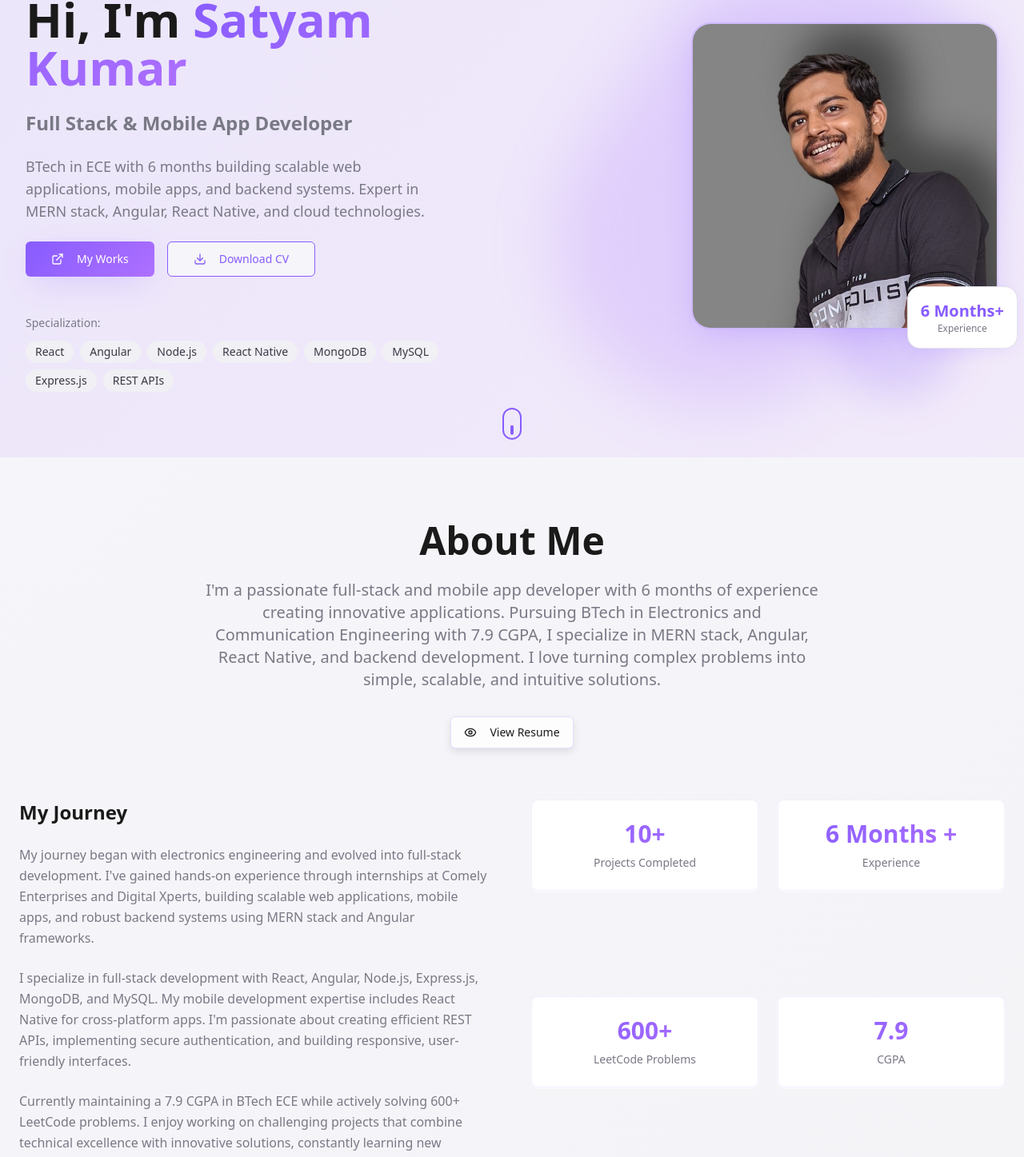
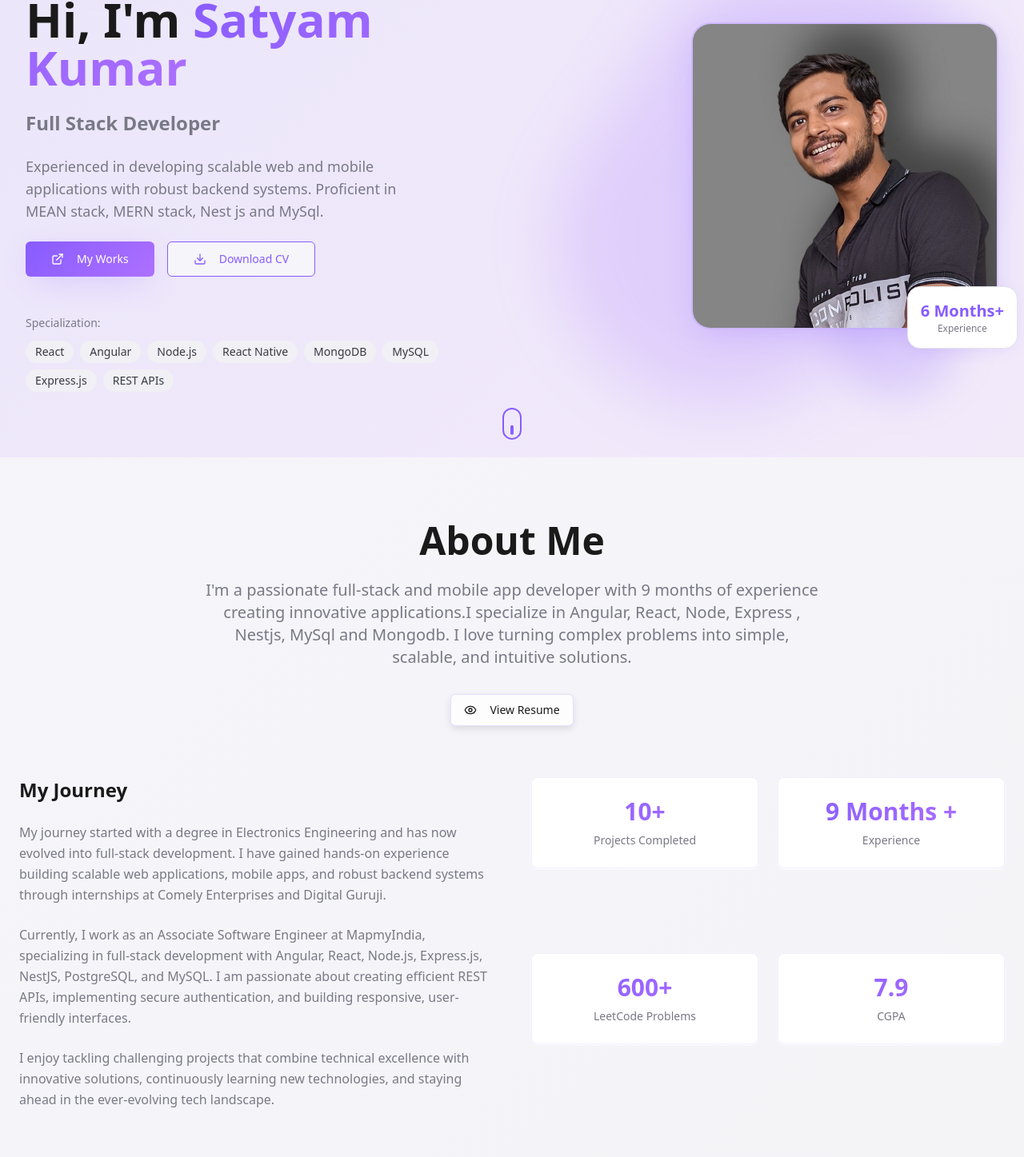
Before and after one commit to Satyamk001/portfolio, a React (Vite) app: page / in a window 1280 px wide. Shown: the part 228-1675 px from the top of the page at 80% size. Built offline with nearby package versions, Linux system fonts and the light colour scheme.

Commit message:
info updated

```diff
--- a/package.json
+++ b/package.json
@@ -44,6 +44,7 @@
     "clsx": "^2.1.1",
     "cmdk": "^1.0.0",
     "date-fns": "^3.6.0",
+    "emailjs-com": "^3.2.0",
     "embla-carousel-react": "^8.3.0",
     "framer-motion": "^12.23.12",
     "input-otp": "^1.2.4",
@@ -79,6 +80,6 @@
     "tailwindcss": "^3.4.11",
     "typescript": "^5.5.3",
     "typescript-eslint": "^8.0.1",
-    "vite": "^7.0.6"
+    "vite": "^5.2.10"
   }
 }
--- a/src/components/AboutSection.tsx
+++ b/src/components/AboutSection.tsx
@@ -29,7 +29,7 @@ const skills = [
 
 const stats = [
   { number: "10+", label: "Projects Completed" },
-  { number: "6 Months +", label: "Experience" },
+  { number: "9 Months +", label: "Experience" },
   { number: "600+", label: "LeetCode Problems" },
   { number: "7.9", label: "CGPA" }
 ];
@@ -47,9 +47,8 @@ export const AboutSection = () => {
         >
           <h2 className="text-4xl md:text-5xl font-bold mb-6">About Me</h2>
           <p className="text-base sm:text-lg lg:text-xl text-muted-foreground max-w-3xl mx-auto leading-relaxed mb-8 px-4 sm:px-0">
-            I'm a passionate full-stack and mobile app developer with 6 months of experience creating
-            innovative applications. Pursuing BTech in Electronics and Communication Engineering
-            with 7.9 CGPA, I specialize in MERN stack, Angular, React Native, and backend development.
+            I'm a passionate full-stack and mobile app developer with 9 months of experience creating
+            innovative applications.I specialize in Angular, React, Node, Express , Nestjs, MySql and Mongodb.
             I love turning complex problems into simple, scalable, and intuitive solutions.
           </p>
 
@@ -67,24 +66,22 @@ export const AboutSection = () => {
             viewport={{ once: true }}
             className="space-y-6"
           >
-            <h3 className="text-2xl font-semibold mb-4">My Journey</h3>
+           <h3 className="text-2xl font-semibold mb-4">My Journey</h3>
             <p className="text-muted-foreground leading-relaxed">
-              My journey began with electronics engineering and evolved into full-stack development.
-              I've gained hands-on experience through internships at Comely Enterprises and Digital Xperts,
-              building scalable web applications, mobile apps, and robust backend systems using MERN stack
-              and Angular frameworks.
+              My journey started with a degree in Electronics Engineering and has now evolved into full-stack development.
+              I have gained hands-on experience building scalable web applications, mobile apps, and robust backend systems
+              through internships at Comely Enterprises and Digital Guruji.
             </p>
             <p className="text-muted-foreground leading-relaxed">
-              I specialize in full-stack development with React, Angular, Node.js, Express.js, MongoDB,
-              and MySQL. My mobile development expertise includes React Native for cross-platform apps.
-              I'm passionate about creating efficient REST APIs, implementing secure authentication,
-              and building responsive, user-friendly interfaces.
+              Currently, I work as an Associate Software Engineer at MapmyIndia, specializing in full-stack development with
+              Angular, React, Node.js, Express.js, NestJS, PostgreSQL, and MySQL. I am passionate about creating efficient REST APIs,
+              implementing secure authentication, and building responsive, user-friendly interfaces.
             </p>
             <p className="text-muted-foreground leading-relaxed">
-              Currently maintaining a 7.9 CGPA in BTech ECE while actively solving 600+ LeetCode problems.
-              I enjoy working on challenging projects that combine technical excellence with innovative
-              solutions, constantly learning new technologies to stay ahead in the rapidly evolving tech landscape.
+              I enjoy tackling challenging projects that combine technical excellence with innovative solutions, continuously
+              learning new technologies, and staying ahead in the ever-evolving tech landscape.
             </p>
+
           </motion.div>
 
           {/* Stats Grid */}
--- a/src/components/ContactSection.tsx
+++ b/src/components/ContactSection.tsx
@@ -172,7 +172,7 @@ export const ContactSection = () => {
           >
             <Card className="shadow-elegant border-primary/10">
               <CardHeader>
-                <CardTitle className="text-2xl">Send me a message</CardTitle>
+                <CardTitle className="text-2xl">Send me a message (Work in progress)</CardTitle>
               </CardHeader>
               <CardContent>
                 <form onSubmit={handleSubmit} className="space-y-6">
--- a/src/components/HeroSection.tsx
+++ b/src/components/HeroSection.tsx
@@ -68,7 +68,7 @@ export const HeroSection = ({ scrollToSection }: HeroSectionProps) => {
             transition={{ delay: 0.4, duration: 0.6 }}
             className="text-lg sm:text-xl md:text-2xl font-semibold text-muted-foreground"
           >
-            Full Stack & Mobile App Developer
+            Full Stack Developer
           </motion.h2>
 
           <motion.p
@@ -77,7 +77,8 @@ export const HeroSection = ({ scrollToSection }: HeroSectionProps) => {
             transition={{ delay: 0.5, duration: 0.6 }}
             className="text-sm sm:text-base lg:text-lg text-muted-foreground max-w-md lg:max-w-lg leading-relaxed mx-auto lg:mx-0 px-2 sm:px-0"
           >
-            BTech in ECE with 6 months building scalable web applications, mobile apps, and backend systems. Expert in MERN stack, Angular, React Native, and cloud technologies.
+            Experienced in developing scalable web and mobile applications with robust backend systems.
+            Proficient in MEAN stack, MERN stack, Nest js and MySql.
           </motion.p>
 
           <motion.div
```
Also changed, not shown: 1 other file (tests, documents, lock files or other folders).
